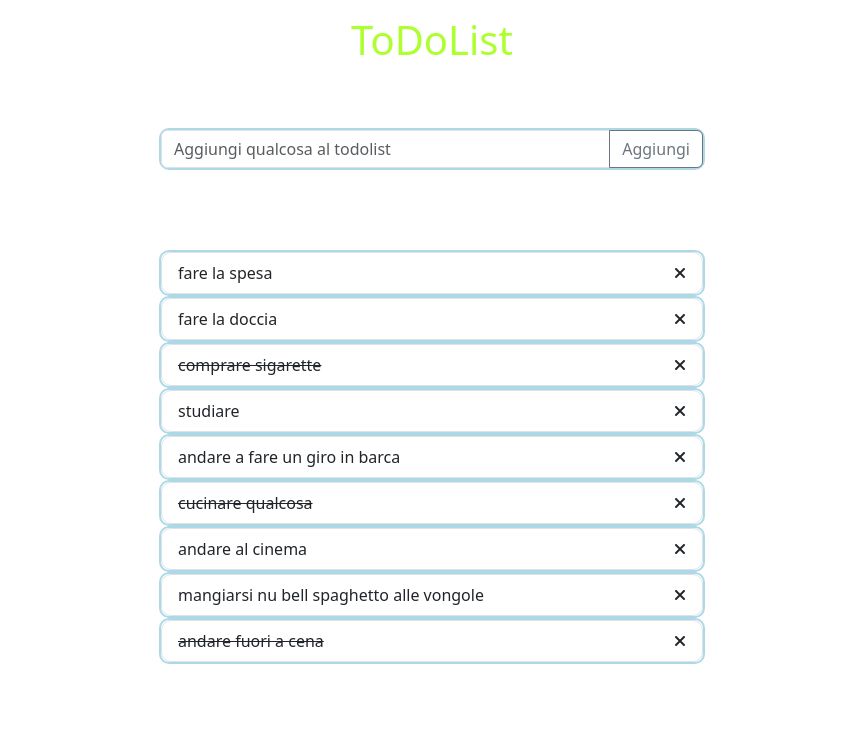
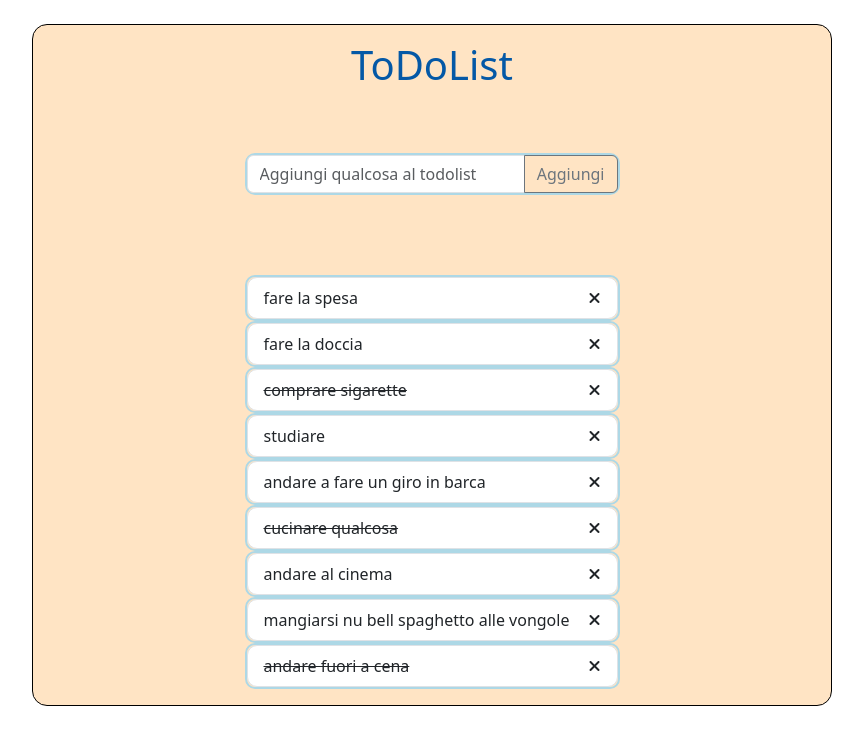
Before and after one commit to Th4Dude/vue-todolist, a plain HTML site: page index.html in a window 1280 px wide. Shown: the whole page, without its empty margins (208-1071 px from the left). Drawn offline with nearby package versions, Linux system fonts and the light colour scheme.

Commit message:
cambio style background

```diff
--- a/index.html
+++ b/index.html
@@ -22,7 +22,7 @@
 
         <!-- Main container -->
 
-        <div class="container">
+        <div class="container background_style">
 
             <!-- Title -->
 
@@ -69,8 +69,6 @@
     <!-- Vue -->
 
 
-
-
      <!-- Vue -->
     <script src="https://unpkg.com/vue@3/dist/vue.global.js"></script>
     <!-- Vue -->
--- a/style.css
+++ b/style.css
@@ -1,3 +1,4 @@
+
 .pointer{
     cursor: pointer;
 }
@@ -6,5 +7,12 @@
     border-radius: 10px;
 }
 .color_title{
-    color: greenyellow;
+    color: rgb(4, 88, 166);
 }
+.background_style{
+    background-color: bisque;
+    border-radius: 15px;
+    max-width: 800px;
+    border: 1px solid black;
+    margin-top: 24px;
+}
```
